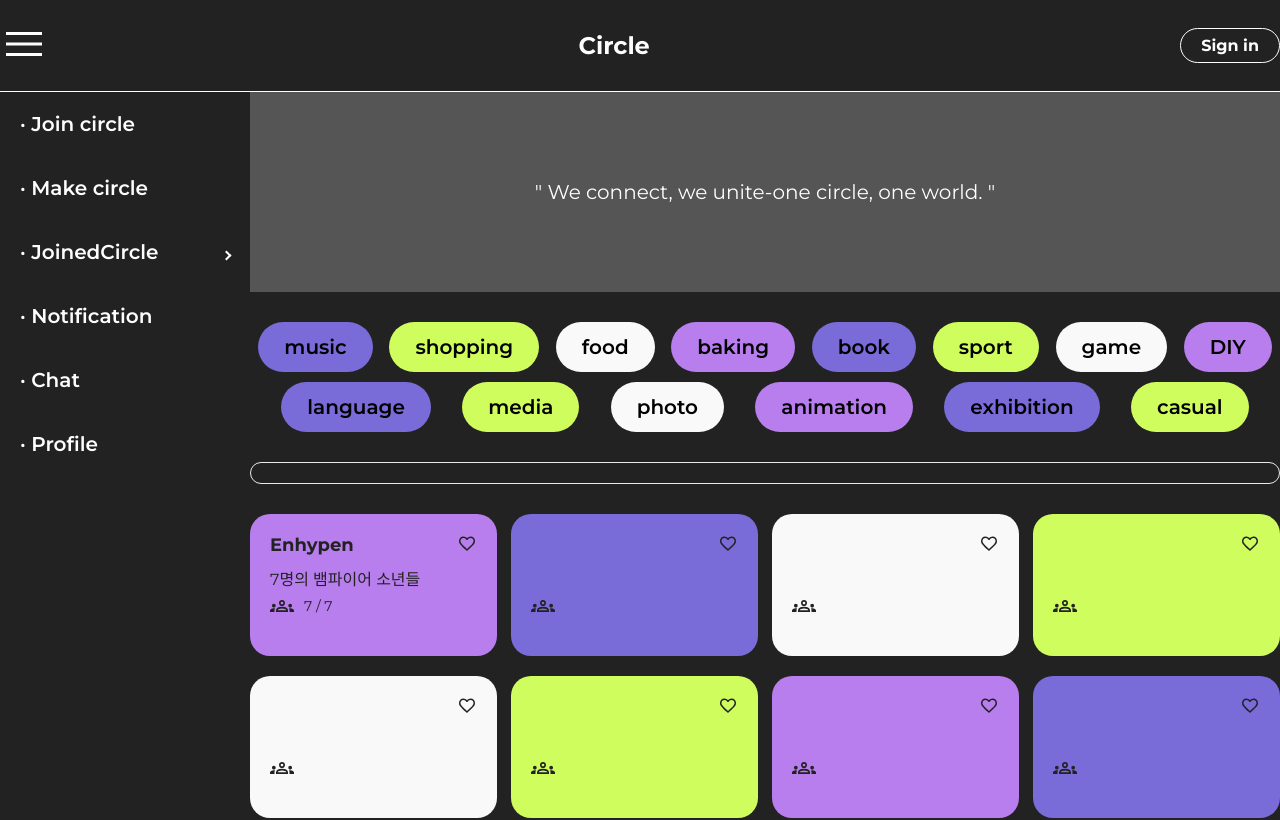
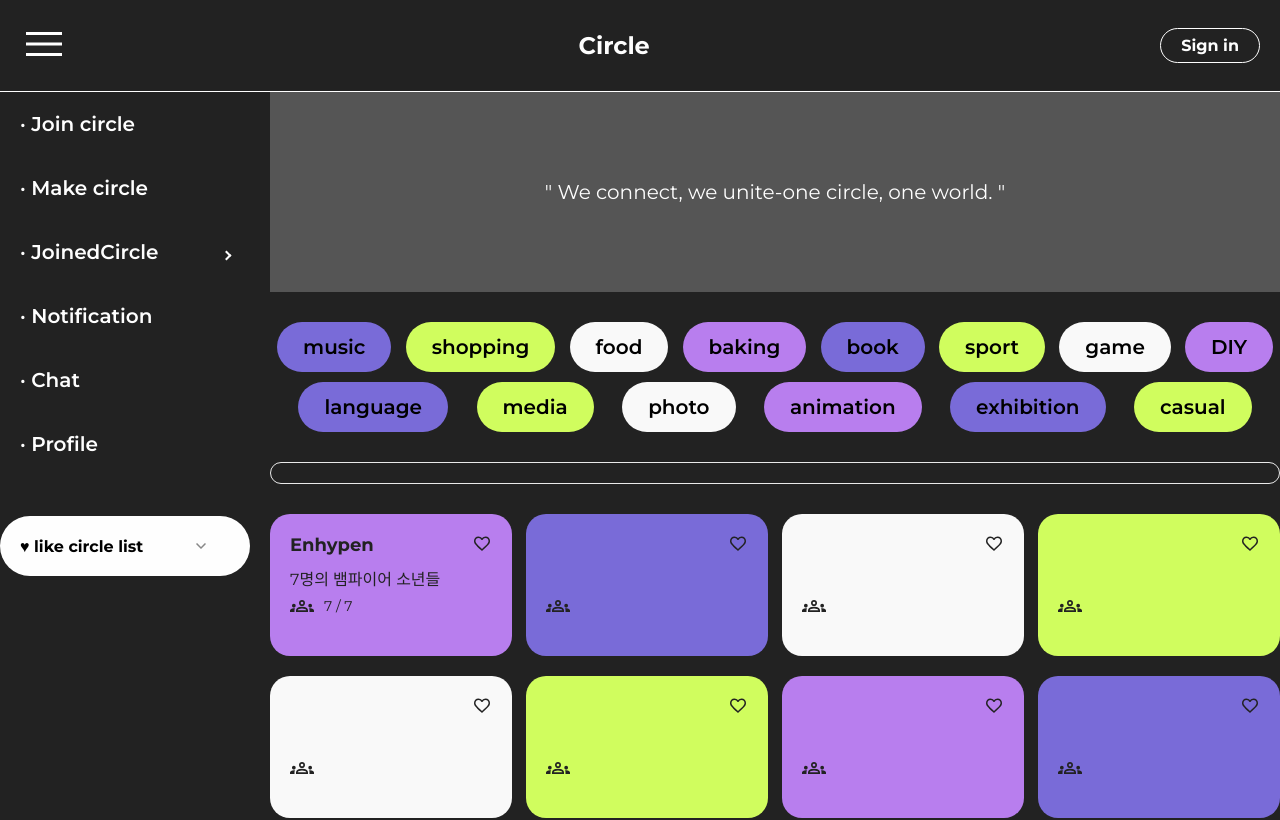
Before and after one commit to circle-kr/circle_front, a React (Create React App) app: page / in a window 1280 px wide. Shown: the top 820 px of the page. Built offline with nearby package versions, Linux system fonts and the light colour scheme; a web font is replaced by a local one.

Commit message:
'sidemenu'

```diff
--- a/src/Header.css
+++ b/src/Header.css
@@ -6,7 +6,7 @@
 .header_cont{
     width: 1280px;
     margin: 0 auto;
-    padding: 20px 0;
+    padding: 20px;
     box-sizing: border-box;
     display: flex;
     justify-content: space-between;
--- a/src/SideMenu.css
+++ b/src/SideMenu.css
@@ -1,14 +1,16 @@
+.side_menu_wrap{
+    margin-right: 20px;
+    position: relative;
+}
+
 .css-dip3t8{
     background: #222222 !important;
     height: auto !important;
+    position: static !important;
 }
 
 .css-1wvake5{
     border-right-style: none !important;
-}
-
-.css-vj11vy{
-    height: 100vh;
 }
 
 .css-1wvake5.ps-collapsed{
@@ -49,10 +51,6 @@
     color: #fefefe !important;
 }
 
-.side_menu_wrap li:hover{
-    background: #222222 !important;
-}
-
 
 .css-1t8x7v1 >.ps-menu-button:hover{
     background: #222222 !important;
@@ -87,3 +85,41 @@
 .side_menu_wrap h2:hover{
     font-weight: bold !important;
 }
+
+.like_circle_list_wrap{
+    background: #fefefe;
+    color: #000;
+    border-radius: 30px;
+    padding: 20px;
+    box-sizing: border-box;
+    margin-top: 40px;
+}
+
+.like_circle_list_wrap h3{
+    font-size: 16px;
+    display: flex;
+    align-items: center;
+}
+
+.like_circle_list_wrap h3>img{
+    margin-left: 48px;
+}
+
+.like_circle_list_wrap li{
+    font-size: 14px;
+    display: flex;
+    align-items: center;
+    justify-content: space-between;
+    padding: 13px;
+    box-sizing: border-box;
+    border-bottom: 1px solid #D9D9D9;
+}
+
+.like_circle_list_wrap li:first-child{
+    margin-top: 10px;
+}
+
+.like_circle_list_wrap li:last-child{
+    border-bottom: none;
+    padding-bottom: 0;
+}
--- a/src/components/SideMenu.js
+++ b/src/components/SideMenu.js
@@ -1,12 +1,18 @@
-import React from 'react'
+import React, { useState } from 'react'
 import { Sidebar, Menu, MenuItem, SubMenu } from "react-pro-sidebar";
 import { Link } from 'react-router-dom';
 import '../SideMenu.css'
+import arrowBottomIcon from '../images/keyboard_arrow_down_icon.svg'
+import arrowRightIcon from '../images/keyboard_arrow_right_icon.svg'
 
 function SideMenu({collapsed}) {
+  const [listToggle,setListToggle] = useState(false);
+  const likeCircleToggle = () => {
+    setListToggle(!listToggle);
+  }
     return(
-        <div style={{  height: "100vh" }}>
-        <Sidebar collapsed={collapsed} className='side_menu_wrap'>
+        <div className='side_menu_wrap'>
+        <Sidebar collapsed={collapsed} className='side_menu_cont'>
           <Menu>
             <MenuItem
               component={<Link to="/JoinCircle" className="join_circle" />}
@@ -48,8 +54,24 @@ function SideMenu({collapsed}) {
               <h2>· Profile</h2>
             </MenuItem>
           </Menu>
+
+          <div className='like_circle_list_wrap'>
+            <button onClick={likeCircleToggle}>
+              <h3>♥ like circle list <img src={arrowBottomIcon} alt="펼치기/접기" /></h3>
+            </button>
+              <ul className={`like_circle_list ${listToggle ? 'active' : ''}`}
+               style={{ display: listToggle? 'block' : 'none' }}>
+                <li>· 모임 1 <img src={arrowRightIcon} alt="이동하기" /></li>
+                <li>· 모임 2 <img src={arrowRightIcon} alt="이동하기" /></li>
+                <li>· 모임 3 <img src={arrowRightIcon} alt="이동하기" /></li>
+              </ul>
+          </div>
+
         </Sidebar>
-      </div>
+
+        </div>
+
+
     )
 }
 export default SideMenu;
```
Also changed, not shown: src/JoinedCircle01.css (added), src/components/JoinedCircle01.js (added).
